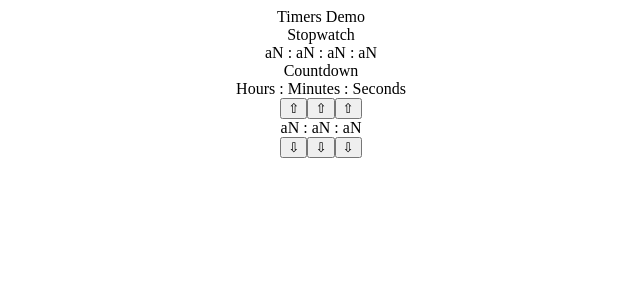
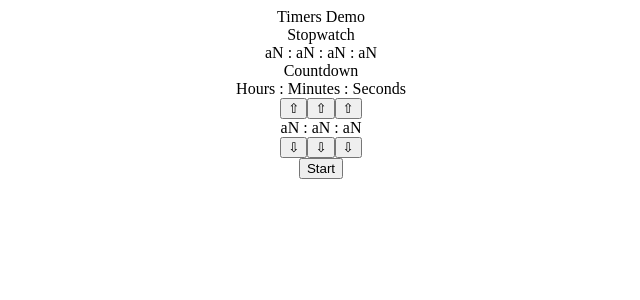
Before and after one commit to CodeXRook/Stopwatch-and-Countdown, a React (Create React App) app: page / in a window 1280 px wide. Shown: the top 300 px of the page, without its empty margins (319-959 px from the left). Built offline with nearby package versions, Linux system fonts and the light colour scheme.

Commit message:
need to work on styling

```diff
--- a/src/Countdown.js
+++ b/src/Countdown.js
@@ -87,7 +87,21 @@ class Countdown extends Component {
                     <button onClick={() => this.adjustTimer("decSeconds")}>&#8681;</button>
                 </div>
 
-
+                {timerOn === false &&
+                    (timerStart === 0 || timerTime === timerStart) && (
+                        <button onClick={this.startTimer}>Start</button>
+                    )}
+                {timerOn === true && timerTime >= 1000 && (
+                    <button onClick={this.stopTimer}>Stop</button>
+                )}
+                {timerOn === false &&
+                    (timerStart !== 0 && timerStart !== timerTime && timerTime !== 0) && (
+                        <button onClick={this.startTimer}>Resume</button>
+                    )}
+                {(timerOn === false || timerTime < 1000) &&
+                    (timerStart !== timerTime && timerStart > 0) && (
+                        <button onClick={this.resetTimer}>Reset</button>
+                    )}
             </div>
 
         );
```
